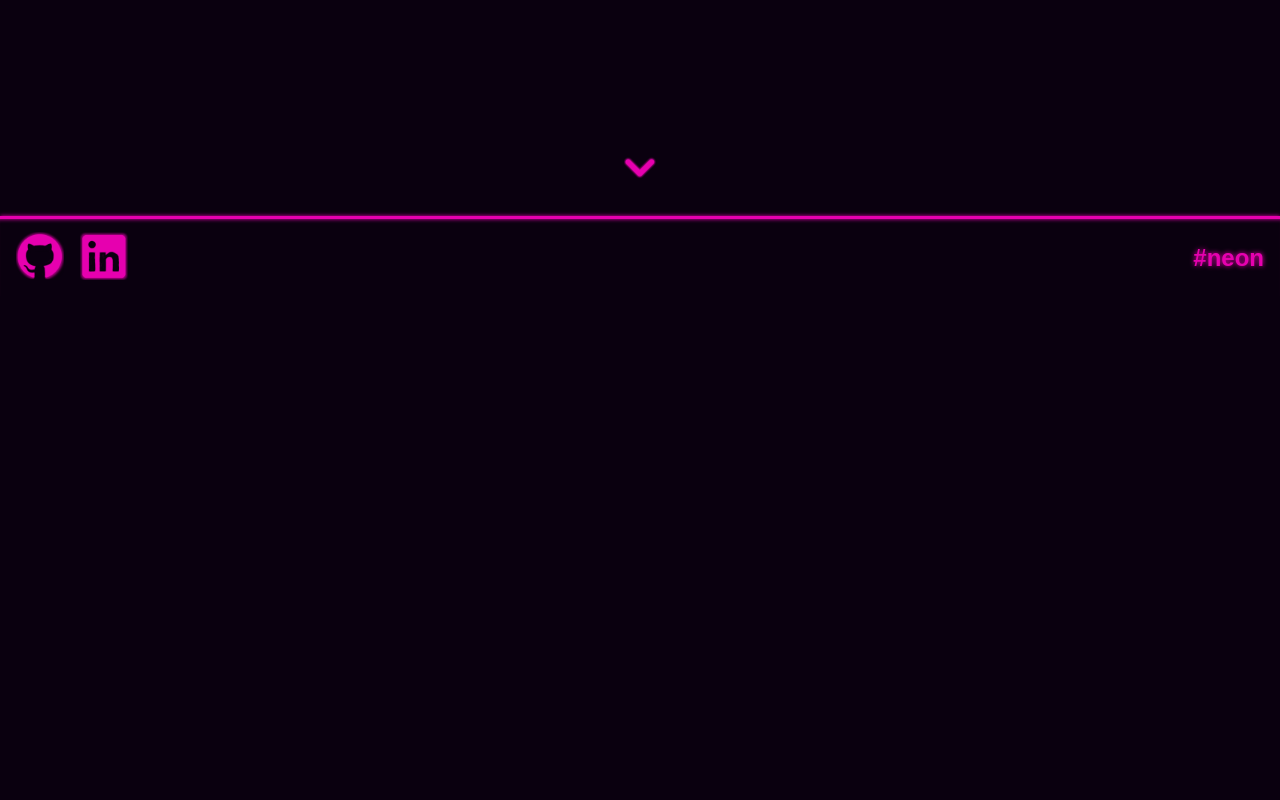
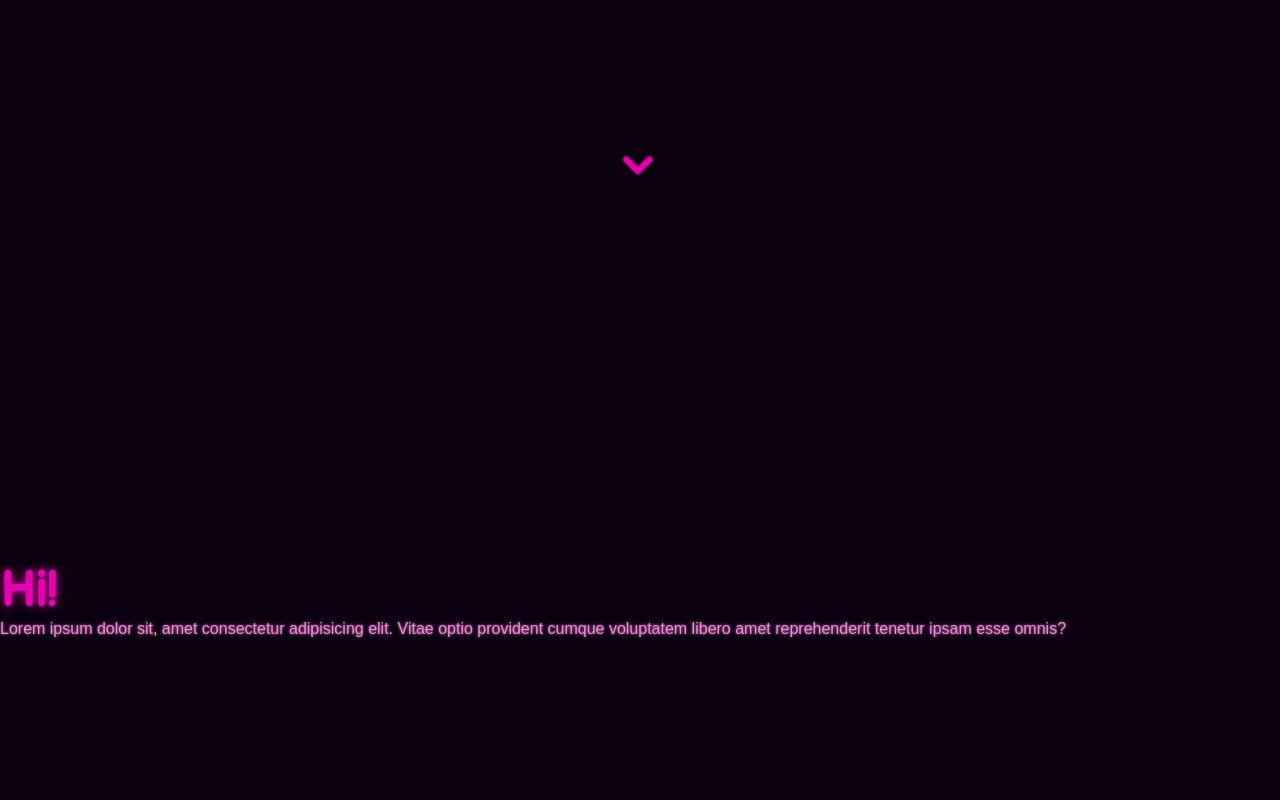
Before and after one commit to zeromotivat1on/zeromotivat1on.github.io, a plain HTML site: page about.html in a window 1280 px wide. Shown: the part 600-1400 px from the top of the page. Before the commit the page ends 896 px from the top, so only its background shows below. Drawn offline with Linux system fonts and the light colour scheme.

Commit message:
bottom arrow btn pos fixed, about page expanded

```diff
--- a/about.html
+++ b/about.html
@@ -7,12 +7,12 @@
     <title>About</title>
     <link rel="shortcut icon" type="image/x" href="images/favicon.ico">
     <link rel="stylesheet" href="styles/index.css">
+    <link rel="stylesheet" href="styles/footer.css">
     <link rel="stylesheet" href="styles/about.css">
-    <link rel="stylesheet" href="styles/footer.css">
     <link rel="stylesheet" href="https://fonts.googleapis.com/css2?family=Balsamiq+Sans&display=swap">
+    <script defer src="scripts/utils/includeHTML.js"></script>
+    <script defer src="scripts/index.js"></script>
     <script defer src="scripts/about.js"></script>
-    <script defer src="scripts/index.js"></script>
-    <script defer src="scripts/utils/includeHTML.js"></script>
 </head>
 <body>
 
@@ -22,16 +22,22 @@
         <a href="index.html" class="arrow-left">
             <img class="arrow-img-back-to-main" src="images/arrow-up.png">
         </a>
-        <div class="curr-page-big-logo">
+        <div class="curr-page-big-logo scroll-bounded-animation">
             <span class="a-letter big-letter">A</span>
             <span class="b-letter big-letter">B</span>
             <span class="o-letter big-letter">O</span>
             <span class="u-letter big-letter">U</span>
             <span class="t-letter big-letter">T</span>
         </div>
-        <div class="arrow-down">
-            <img class="arrow-img" src="images/arrow-down.png">
+        <div class="arrow-down-fixed">
+            <div class="arrow-down-box-fixed">
+                <img class="arrow-img" src="images/arrow-down.png">
+            </div>
         </div>
+    </div>
+    <div class="about-me-part">
+        <h2 class="about-me-header">Hi!</h2>
+        <p class="about-me-text">Lorem ipsum dolor sit, amet consectetur adipisicing elit. Vitae optio provident cumque voluptatem libero amet reprehenderit tenetur ipsam esse omnis?</p>
     </div>
     <include w3-include-html="layouts/footer.html"></include>
 </body>
--- a/scripts/index.js
+++ b/scripts/index.js
@@ -1,34 +1,14 @@
-window.onload = () => {
-    includeHTML() // function to include part of html code
+const arrowDown = document.querySelector('.arrow-down-box')
+const fixedBottomArrowBtn = document.querySelector('.arrow-down-fixed')
+const scrollBoundedItems = document.querySelectorAll('.scroll-bounded-animation')
 
-    // Page transition
-    const transitionElem = document.querySelector('.transition')
-    setTimeout(() => {
-        transitionElem.classList.remove('is-active')
-    }, 500)
-
-    // Following part of code rewrites the logic of anchors in order to
-    // make page transition not only while loading, but while going through ref
-    const anchors = document.querySelectorAll('a')
-    for(let i = 0 ; i < anchors.length; ++i) {
-        anchors[i].addEventListener('click', (e) => {
-            e.preventDefault()
-            let target = e.target.href
-            if(target === undefined) target = 'index.html'
-            transitionElem.classList.add('is-active')
-
-            setTimeout(() => {
-                window.location.href = target
-            }, 500)
-        })
-    }
-}
-
-const arrowDown = document.querySelector('.arrow-down')
 let clockwiseRotation = true,
     arrowPointsDown = true // check arrow point direction in order to scroll in correct way, while its clicked
+// Bottom arrow down (only main page) scroll logic
 window.addEventListener('scroll', () => {
-    let scrollPos = this.scrollY
+    if(!arrowDown) return null
+
+    let scrollPos = window.scrollY
     if(scrollPos !== 0) { // if we scrolled - rotate arrow button
         arrowDown.style.transform = 'rotate(180deg)'
         arrowPointsDown = false
@@ -46,7 +26,36 @@ window.addEventListener('scroll', () => {
     }
 })
 
-arrowDown.addEventListener('click', () => {
-    if(arrowPointsDown) window.scrollBy(0, window.innerHeight)
-    else window.scrollBy(0, -window.innerHeight)
+if(arrowDown)
+    arrowDown.addEventListener('click', () => {
+        if(arrowPointsDown) window.scrollBy(0, window.innerHeight)
+        else window.scrollBy(0, -window.innerHeight)
+    })
+
+// Bottom fixed arrow down (all other pages) scroll logic
+window.addEventListener('scroll', () => {
+    if(!fixedBottomArrowBtn) return null
+
+    let scrollPos = window.scrollY
+    console.log(scrollPos, window.innerHeight)
+    if(scrollPos >= window.innerHeight) { // works only now for about page (remaster required)
+        fixedBottomArrowBtn.style.transform = 'rotate(180deg)'
+        fixedBottomArrowBtn.style.bottom = `${Math.floor(scrollPos - window.innerHeight)}px`
+    } else {
+        fixedBottomArrowBtn.style.transform = 'rotate(0deg)'
+        fixedBottomArrowBtn.style.bottom = '0'
+    }
+
+    if(!scrollBoundedItems) return null
+
+    for(let i = 0; i < scrollBoundedItems.length; ++i) {
+        let sbiOffset = scrollBoundedItems[i].offsetTop // top offset of scroll bounded items
+        if(scrollPos > 150) {
+            scrollBoundedItems[i].style.opacity = 0
+            scrollBoundedItems[i].style.transform = 'translateY(-50px)'
+        } else {
+            scrollBoundedItems[i].style.opacity = 1
+            scrollBoundedItems[i].style.transform = 'translateY(0px)'
+        }
+    }
 })
--- a/scripts/utils/includeHTML.js
+++ b/scripts/utils/includeHTML.js
@@ -1,29 +1,62 @@
+/**
+ * Following file uses includeHTML() function, which includes
+ * som part of HTML code from another file and
+ * rewrites the logic of anchors in order to make page transition
+ *
+ */
+
 // Code is provided by https://www.w3schools.com
 // *Some minor changes implemented
-
 function includeHTML() {
-    /* Loop through a collection of all HTML elements: */
-    let doc = document.getElementsByTagName("*")
+    // Loop through a collection of all HTML elements
+    let doc = document.getElementsByTagName('*')
     for(let i = 0; i < doc.length; i++) {
         let elem = doc[i]
-        /* Search for elements with a certain atrribute: */
-        let file = elem.getAttribute("w3-include-html")
+        // Search for elements with a certain atrribute
+        let file = elem.getAttribute('w3-include-html')
         if(file) {
-            /* Make an HTTP request using the attribute value as the file name: */
+            // Make an HTTP request using the attribute value as the file name
             let xhttp = new XMLHttpRequest()
             xhttp.onreadystatechange = function() {
                 if (this.readyState == 4) {
                     if (this.status == 200) elem.innerHTML = this.responseText
-                    if (this.status == 404) elem.innerHTML = "Page not found."
-                    /* Remove the attribute, and call this function once more: */
-                    elem.removeAttribute("w3-include-html")
+                    if (this.status == 404) elem.innerHTML = 'Page not found.'
+                    // Remove the attribute, and call this function once more
+                    elem.removeAttribute('w3-include-html')
                     includeHTML()
                 }
             }
-            xhttp.open("GET", file, true)
+            xhttp.open('GET', file, true)
             xhttp.send()
-            /* Exit the function: */
+
             return
         }
     }
 }
+
+// Call the fucntion to include some HTML code and rewrite anchor logic for transition
+window.onload = () => {
+    includeHTML() // function to include part of html code
+
+    // Page transition
+    const transitionElem = document.querySelector('.transition')
+    setTimeout(() => {
+        transitionElem.classList.remove('is-active')
+    }, 500)
+
+    // Following part of code rewrites the logic of anchors in order to
+    // make page transition not only while loading, but while going through ref
+    const anchors = document.querySelectorAll('a')
+    for(let i = 0 ; i < anchors.length; ++i) {
+        anchors[i].addEventListener('click', (e) => {
+            e.preventDefault()
+            let target = e.target.href
+            if(target === undefined) target = 'index.html'
+            transitionElem.classList.add('is-active')
+
+            setTimeout(() => {
+                window.location.href = target
+            }, 500)
+        })
+    }
+}
--- a/styles/about.css
+++ b/styles/about.css
@@ -23,3 +23,24 @@
     padding-bottom: 0;
     animation: periodicBlinkTwice 4s linear 6s infinite;
 }
+
+.about-me-part {
+    display: flex;
+    flex-direction: column;
+    justify-content: center;
+    min-height: 100vh;
+}
+.about-me-header {
+    display: flex;
+    font-family: 'Balsamiq Sans';
+    color: var(--clr-neon);
+    font-size: clamp(2rem, 10vw, 3rem);
+    text-shadow: 0 0 0.2em var(--clr-neon);
+}
+
+.about-me-text {
+    font-family: sans-serif;
+    color: var(--clr-neon-light);
+    font-size: 1rem;
+    text-shadow: 0 0 0.2em var(--clr-neon-light);
+}
--- a/styles/index.css
+++ b/styles/index.css
@@ -76,11 +76,15 @@ a, a:visited, a:active {
     padding: 1rem;
     transition: transform 0.4s ease-in-out;
 }
+.arrow-down-box {
+    transition: transform 0.4s ease-in-out;
+}
 .arrow-img {
     width: 32px;
     height: 32px;
     animation: slightMove 2s ease-in-out infinite,
                 moveFromBottom 2s ease-in-out 1;
+    transform: rotate(100deg);
 }
 
 @keyframes slightMove {
@@ -272,6 +276,8 @@ a, a:visited, a:active {
     user-select: none;
     display: flex;
     justify-content: center;
+    transition: opacity 0.25s ease-in-out,
+                transform 0.25s ease-in-out;
 }
 .big-letter {
     --def-padding: 1rem;
@@ -281,6 +287,21 @@ a, a:visited, a:active {
     text-shadow: 0.08em 0.08em 0.15em var(--clr-neon);
 }
 
+.arrow-down-fixed {
+    pointer-events: none;
+    position: fixed;
+    display: flex;
+    justify-content: space-around;
+    align-items: center;
+    bottom: 0;
+    padding: 1rem;
+    transition: opacity 0.25s ease-in-out,
+                transform 0.4s ease-in-out;
+    padding-right: calc(1rem + 3.5px); /* dont even ask */
+}
+.arrow-down-box-fixed {
+    transition: transform 0.4s ease-in-out;
+}
 
 /* Media */
 
```
Also changed, not shown: contact.html (+6 -4 lines), index.html (+3 -1 lines), projects.html (+6 -4 lines).
